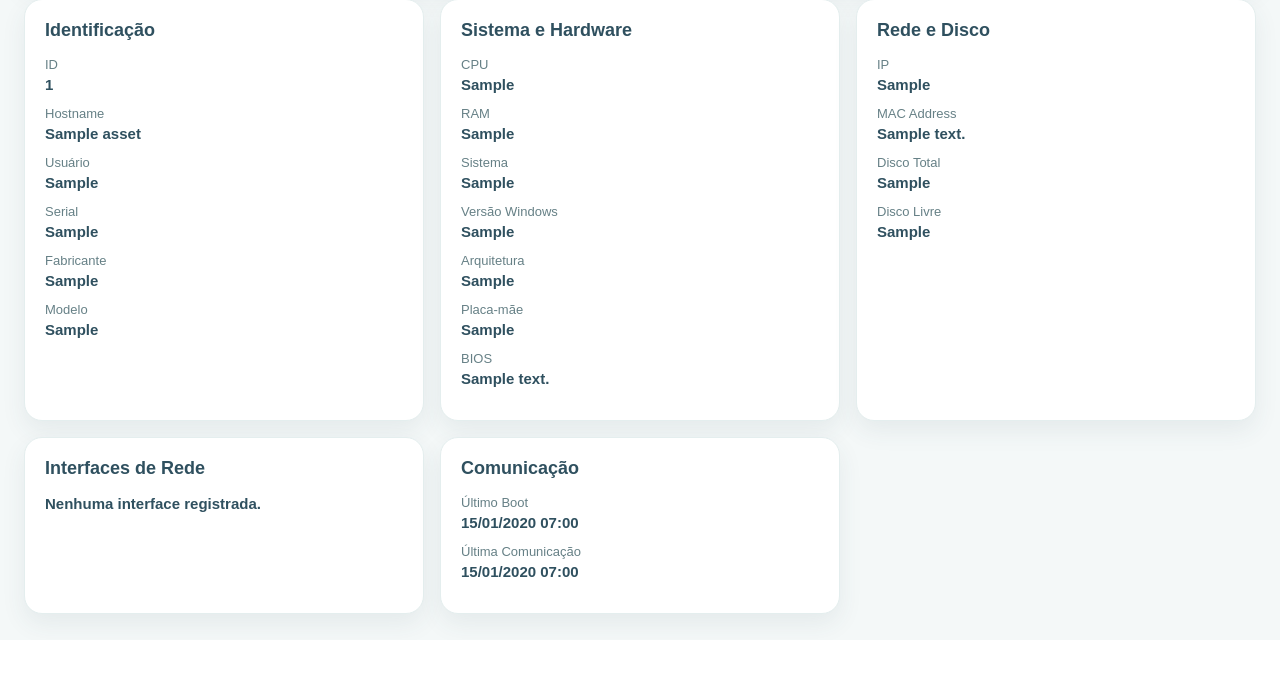
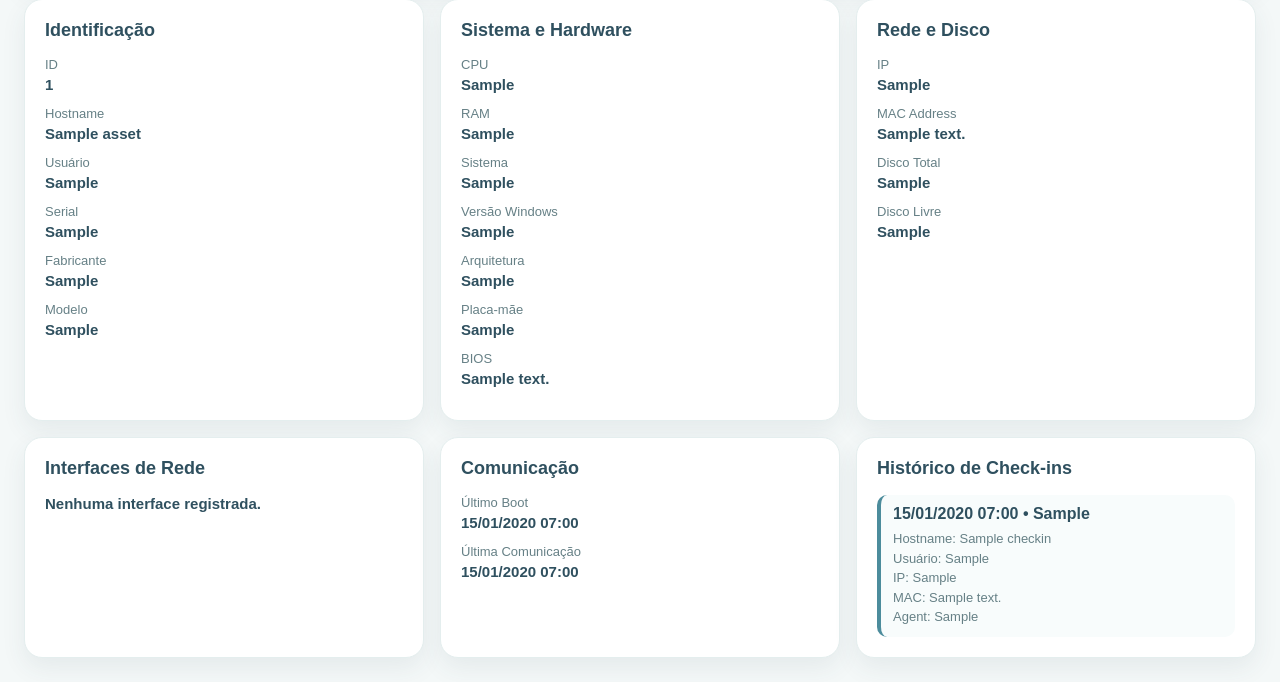
Before and after one commit to pedropasciary-code/inventario-server, a FastAPI app: page /assets/1 in a window 1280 px wide. Shown: the part 160-842 px from the top of the page. Before the commit the page ends 799 px from the top, so only its background shows below. Run offline with FastAPI, Linux system fonts and the light colour scheme; the visitor is signed in with stand-in values (Sample User, id 1); tables that the repository leaves empty hold one stand-in row (values such as "Sample post"); parts of the project's set-up code (start-up, migrations or seed data) failed here and were passed over.

Commit message:
feat: add asset checkin history

```diff
--- a/app/main.py
+++ b/app/main.py
@@ -449,8 +449,25 @@ def apply_asset_payload(asset_record: models.Asset, asset_data: dict):
     asset_record.ultima_comunicacao = utc_now()
 
 
-def commit_asset_checkin(asset_record: models.Asset, asset_data: dict, db: Session):
+def add_asset_checkin(asset_record: models.Asset, asset_data: dict, event_type: str, db: Session):
+    checkin = models.AssetCheckin(
+        asset_id=asset_record.id,
+        event_type=event_type,
+        hostname=asset_data.get("hostname"),
+        usuario=asset_data.get("usuario"),
+        serial=asset_data.get("serial"),
+        mac_address=asset_data.get("mac_address"),
+        ip=asset_data.get("ip"),
+        agent_version=asset_data.get("agent_version"),
+        payload_json=json.dumps(asset_data, ensure_ascii=False, default=str),
+    )
+    db.add(checkin)
+
+
+def commit_asset_checkin(asset_record: models.Asset, asset_data: dict, db: Session, event_type: str):
     try:
+        db.flush()
+        add_asset_checkin(asset_record, asset_data, event_type, db)
         db.commit()
         db.refresh(asset_record)
         return asset_record
@@ -466,6 +483,8 @@ def commit_asset_checkin(asset_record: models.Asset, asset_data: dict, db: Sessi
             ) from error
 
         apply_asset_payload(conflicting_asset, asset_data)
+        db.flush()
+        add_asset_checkin(conflicting_asset, asset_data, "merged", db)
         db.commit()
         db.refresh(conflicting_asset)
         return conflicting_asset
@@ -646,13 +665,13 @@ def checkin(asset: schemas.AssetCreate, db: Session = Depends(get_db)):
     if existing_asset:
         # Atualiza os dados do ativo já existente com a última coleta recebida do agent.
         apply_asset_payload(existing_asset, asset_data)
-        return commit_asset_checkin(existing_asset, asset_data, db)
+        return commit_asset_checkin(existing_asset, asset_data, db, "updated")
 
     # Se nenhum identificador existente foi encontrado, cria um novo registro do ativo.
     new_asset = models.Asset(**asset_data, ultima_comunicacao=utc_now())
 
     db.add(new_asset)
-    return commit_asset_checkin(new_asset, asset_data, db)
+    return commit_asset_checkin(new_asset, asset_data, db, "created")
 
 @app.get("/export/csv")
 def export_csv(
@@ -745,13 +764,22 @@ def asset_detail(asset_id: int, request: Request, db: Session = Depends(get_db))
     if not asset:
         raise HTTPException(status_code=404, detail="Ativo não encontrado")
 
+    recent_checkins = (
+        db.query(models.AssetCheckin)
+        .filter(models.AssetCheckin.asset_id == asset.id)
+        .order_by(models.AssetCheckin.created_at.desc())
+        .limit(10)
+        .all()
+    )
+
     # Renderiza a página com todos os metadados do ativo encontrado.
     return templates.TemplateResponse(
         request,
         "asset_detail.html",
         {
             "asset": asset,
-            "network_interfaces": parse_network_interfaces(asset.network_interfaces)
+            "network_interfaces": parse_network_interfaces(asset.network_interfaces),
+            "recent_checkins": recent_checkins
         }
     )
 
--- a/app/templates/asset_detail.html
+++ b/app/templates/asset_detail.html
@@ -124,6 +124,29 @@
             gap: 6px;
             font-size: 14px;
         }
+
+        .checkin-list {
+            display: grid;
+            gap: 10px;
+        }
+
+        .checkin-item {
+            border-left: 4px solid #4c8c9c;
+            padding: 10px 12px;
+            background: #f8fcfc;
+            border-radius: 10px;
+        }
+
+        .checkin-title {
+            font-weight: bold;
+            margin-bottom: 6px;
+        }
+
+        .checkin-meta {
+            color: #668086;
+            font-size: 13px;
+            line-height: 1.5;
+        }
     </style>
 </head>
 <body>
@@ -194,6 +217,28 @@
                 <div class="detail-item"><span class="detail-label">Último Boot</span><span class="detail-value">{{ asset.ultimo_boot|datetime_br }}</span></div>
                 <div class="detail-item"><span class="detail-label">Última Comunicação</span><span class="detail-value">{{ asset.ultima_comunicacao|datetime_br }}</span></div>
             </div>
+
+            <div class="card">
+                <h2>Histórico de Check-ins</h2>
+                {% if recent_checkins %}
+                <div class="checkin-list">
+                    {% for checkin in recent_checkins %}
+                    <div class="checkin-item">
+                        <div class="checkin-title">{{ checkin.created_at|datetime_br }} • {{ checkin.event_type }}</div>
+                        <div class="checkin-meta">
+                            Hostname: {{ checkin.hostname or "" }}<br>
+                            Usuário: {{ checkin.usuario or "" }}<br>
+                            IP: {{ checkin.ip or "" }}<br>
+                            MAC: {{ checkin.mac_address or "" }}<br>
+                            Agent: {{ checkin.agent_version or "" }}
+                        </div>
+                    </div>
+                    {% endfor %}
+                </div>
+                {% else %}
+                <div class="detail-item"><span class="detail-value">Nenhum check-in registrado.</span></div>
+                {% endif %}
+            </div>
         </div>
     </div>
 </body>
```
Also changed, not shown: app/models.py (+18 -1 lines), migrations/versions/20260429_0005_asset_checkin_history.py (added, +48 -0 lines), tests/test_main.py (+19 -0 lines), README.md.
